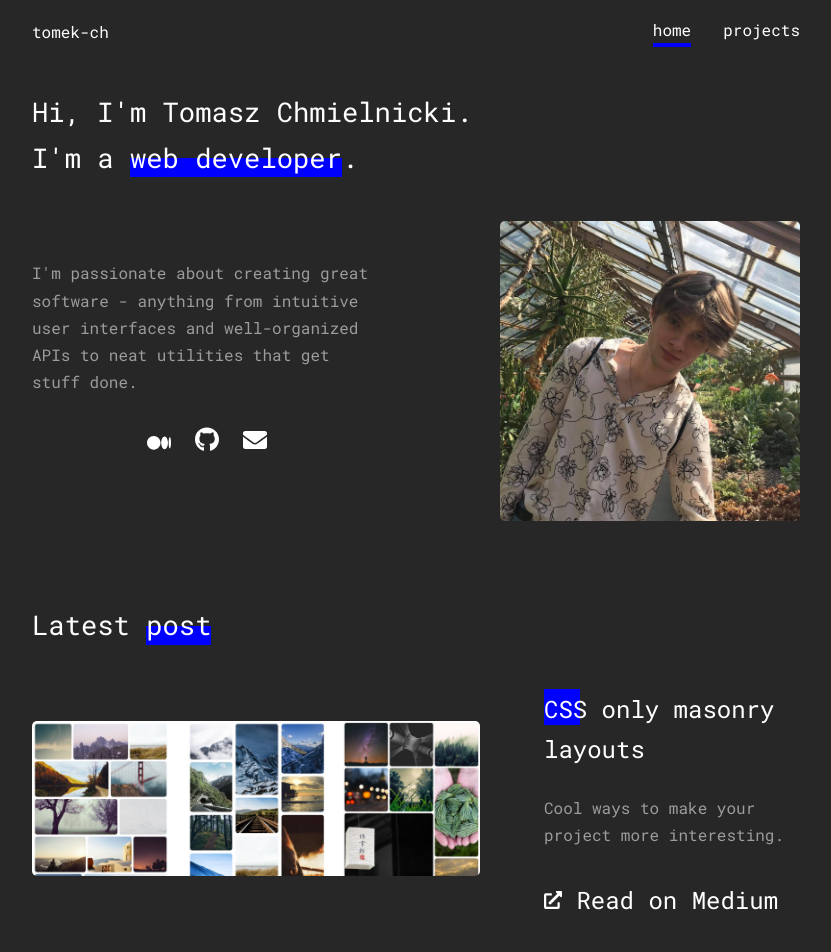
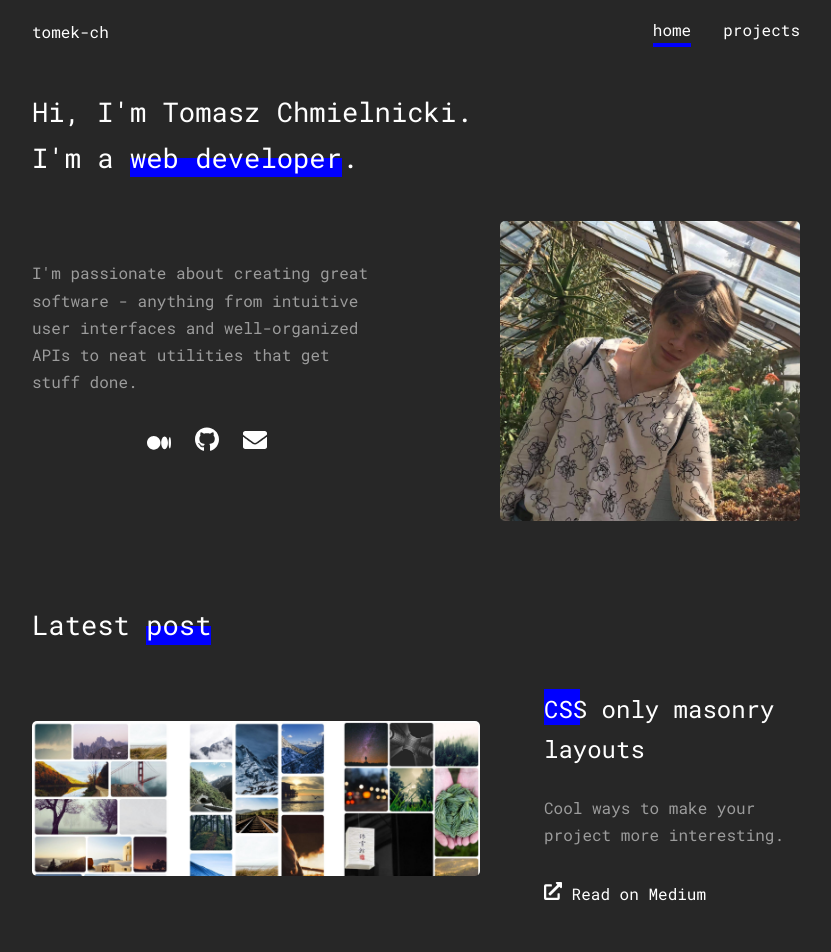
Before and after one commit to tomek-ch/portfolio2, a Next.js app: page / in a window 1280 px wide. Shown: the top 952 px of the page, without its empty margins (224-1055 px from the left). Built offline with nearby package versions, Linux system fonts and the light colour scheme.

Commit message:
Decrease link font size

```diff
--- a/styles/Project.module.css
+++ b/styles/Project.module.css
@@ -27,7 +27,6 @@
   gap: 2em;
   margin: auto;
   justify-content: center;
-  font-size: 1.5em;
 }
 
 .project h2 {
```
